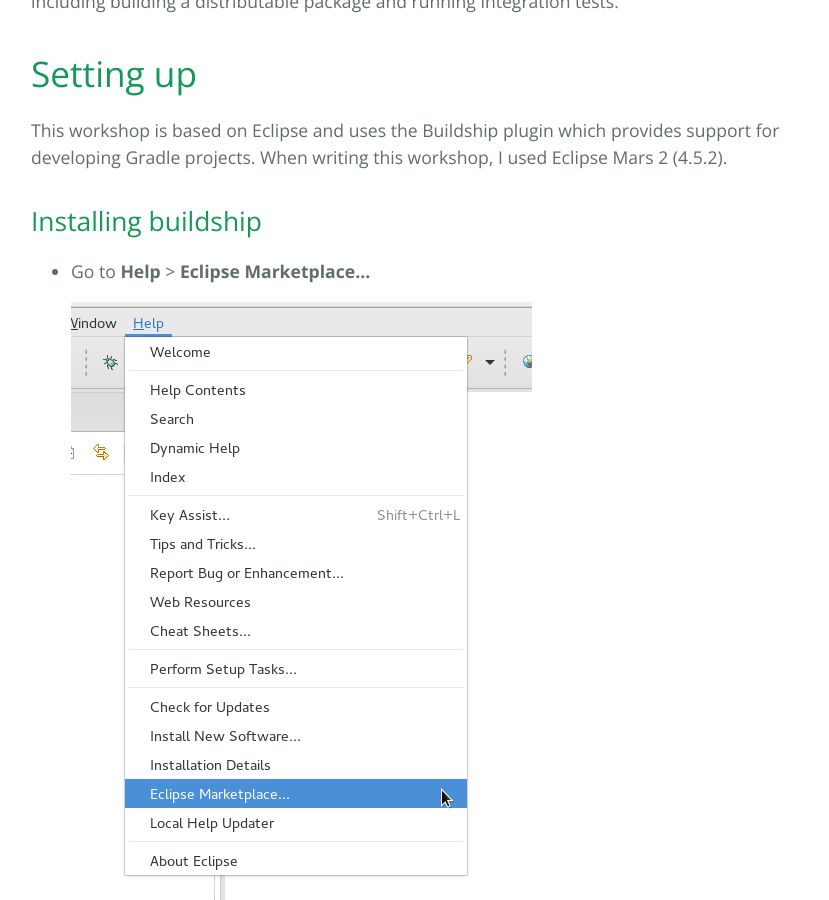
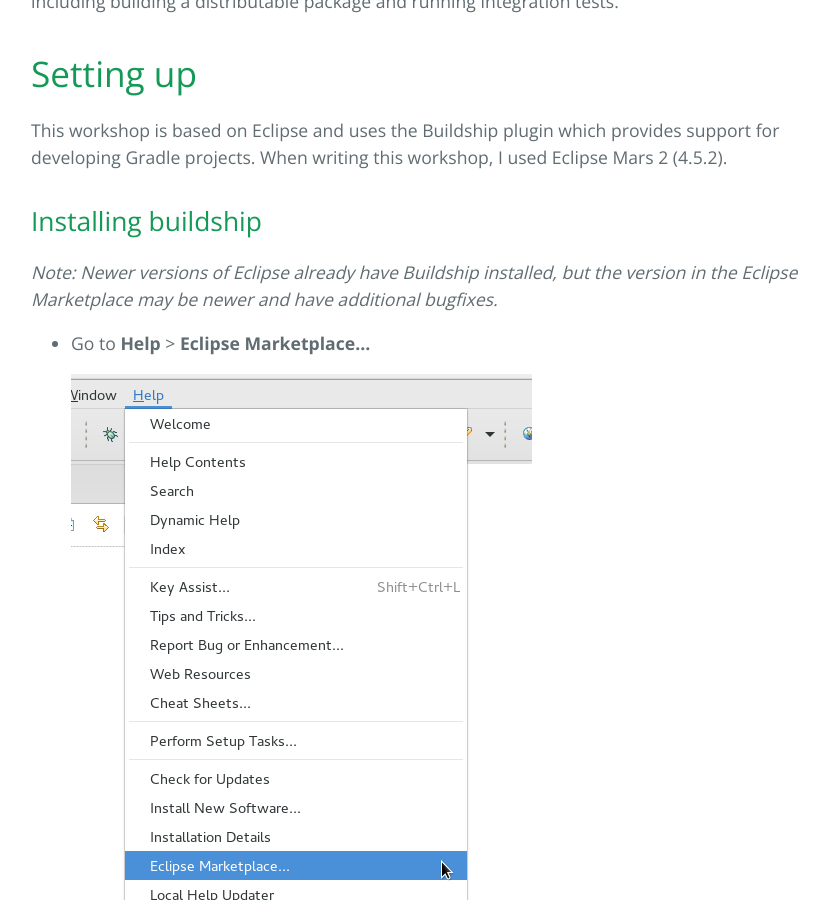
Before and after one commit to Azquelt/gradle-workshop, a Jekyll site: the page built from index.md, in a window 1280 px wide and 900 px high, scrolled down 523 px. Shown: the whole window, without its empty margins (193-1022 px from the left). Built offline with Jekyll 4.4.1, drawn with Linux system fonts in a browser that asks for light colours.

Commit message:
Add note about Buildship and newer eclipse versions

```diff
--- a/index.md
+++ b/index.md
@@ -12,6 +12,8 @@
 This workshop is based on Eclipse and uses the Buildship plugin which provides support for developing Gradle projects. When writing this workshop, I used Eclipse Mars 2 (4.5.2).
 
 ## Installing buildship
+
+_Note: Newer versions of Eclipse already have Buildship installed, but the version in the Eclipse Marketplace may be newer and have additional bugfixes._
 
 * Go to **Help** > **Eclipse Marketplace...**
 
```
